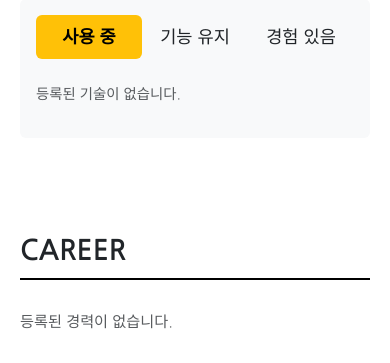
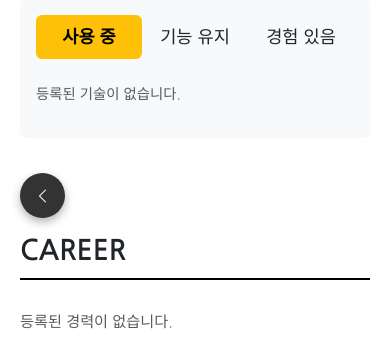
Before and after one commit to jhHa0320/about-me, a Django app: template portfolio/templates/portfolio/home.html in a window 390 px wide. Shown: the part 606-969 px from the top of the page. Run offline with Django 5.2, Linux system fonts and the light colour scheme; the template is opened without the code that fills it, so the values that code supplies are empty.

Commit message:
모바일 - 이전 페이지 이동 툴바 구현

```diff
--- a/portfolio/templates/portfolio/base.html
+++ b/portfolio/templates/portfolio/base.html
@@ -195,10 +195,39 @@
         }
 
         /* 포커스 시 배경색 유지 방지 */
-        #btn-back-to-top:focus {
+        #btn-back-to-top:focus,
+        #btn-back-page:focus {
             outline: none;
             box-shadow: 0 4px 15px rgba(0, 0, 0, 0.4);
             background-color: var(--primary-yellow) !important;
+        }
+
+        /* 뒤로 가기 플로팅 버튼 스타일 */
+        #btn-back-page {
+            position: fixed;
+            bottom: 20px;
+            left: 20px;
+            display: block;
+            z-index: 1000;
+            width: 45px;
+            height: 45px;
+            border-radius: 50%;
+            background-color: #333 !important;
+            color: #fff !important;
+            border: none;
+            box-shadow: 0 4px 10px rgba(0, 0, 0, 0.3);
+            transition: all 0.2s ease-in-out;
+        }
+
+        @media (hover: hover) {
+            #btn-back-page:hover {
+                background-color: #000 !important;
+                transform: scale(1.1);
+            }
+        }
+
+        #btn-back-page:active {
+            transform: scale(0.9);
         }
 
         /* 기술 스택 리스트 아이템의 설명 텍스트 대비 향상 */
@@ -525,6 +554,13 @@
     </nav>
     {% endif %}
 
+    <!-- 뒤로 가기 플로팅 버튼 (홈 화면이 아닐 때만 표시) -->
+    {% if request.resolver_match.url_name != 'home' %}
+    <button type="button" class="btn btn-secondary btn-floating" id="btn-back-page">
+        <i class="bi bi-chevron-left"></i>
+    </button>
+    {% endif %}
+
     <!-- Back to Top 버튼 -->
     <button type="button" class="btn btn-primary btn-floating" id="btn-back-to-top">
         <i class="bi bi-arrow-up"></i>
@@ -558,6 +594,18 @@
             window.scrollTo({
                 top: 0,
                 behavior: "smooth"
+            });
+        }
+
+        // 뒤로 가기 기능
+        let backButton = document.getElementById("btn-back-page");
+        if (backButton) {
+            backButton.addEventListener("click", function () {
+                if (window.history.length > 1) {
+                    window.history.back();
+                } else {
+                    window.location.href = "/";
+                }
             });
         }
 
```
